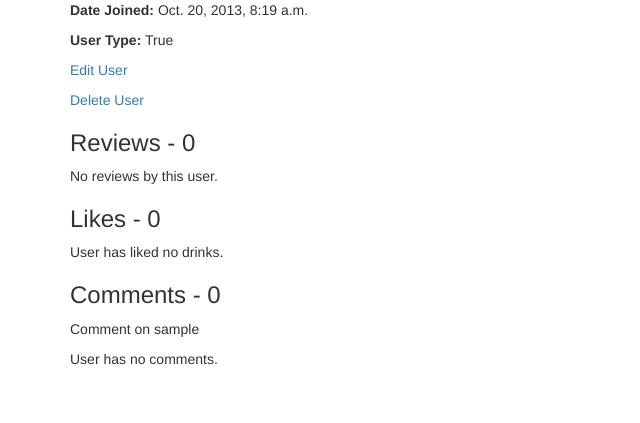
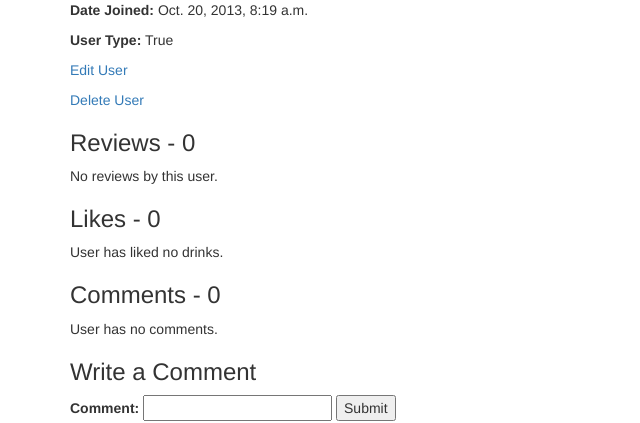
Before and after one commit to goingpaper/project, a Django app: page /user/1/ in a window 1280 px wide. Shown: the part 435-858 px from the top of the page, without its empty margins (0-640 px from the left). Before the commit the page ends 800 px from the top, so only its background shows below. Run offline with Django 3.2, Linux system fonts and the light colour scheme; the visitor is signed in with stand-in values (Sample User, id 1); data comes from the database, SQL or seed files in the repository; data that the repository does not hold is empty; parts of the project's set-up code (start-up, migrations or seed data) failed here and were passed over; some libraries are stand-ins or nearby versions.

Commit message:
Update user.html

```diff
--- a/project/barreviews/templates/barreviews/user.html
+++ b/project/barreviews/templates/barreviews/user.html
@@ -75,8 +75,6 @@
 
 <h3>Comments - {{ usertemp.target.all.count }}</h3>
 
-<p> Comment on {{usertemp.username}} </p>
-
 {% if usertemp.target.all %}
 <table class="table table-striped">
     <thead>
@@ -102,4 +100,13 @@
 <p>User has no comments.</p>
 {% endif %}
 
+{% if user.is_active %}
+<h3>Write a Comment</h3>
+<form action="/comment/auth/{{usertemp.id}}/" method="post">{% csrf_token %}
+    <label for="comment">Comment:</label>
+    <input type="text" name="comment" value="" id="comment">
+    <input type="submit" value="Submit" />
+</form>
+{% endif %}
+
 {% endblock %}
```
